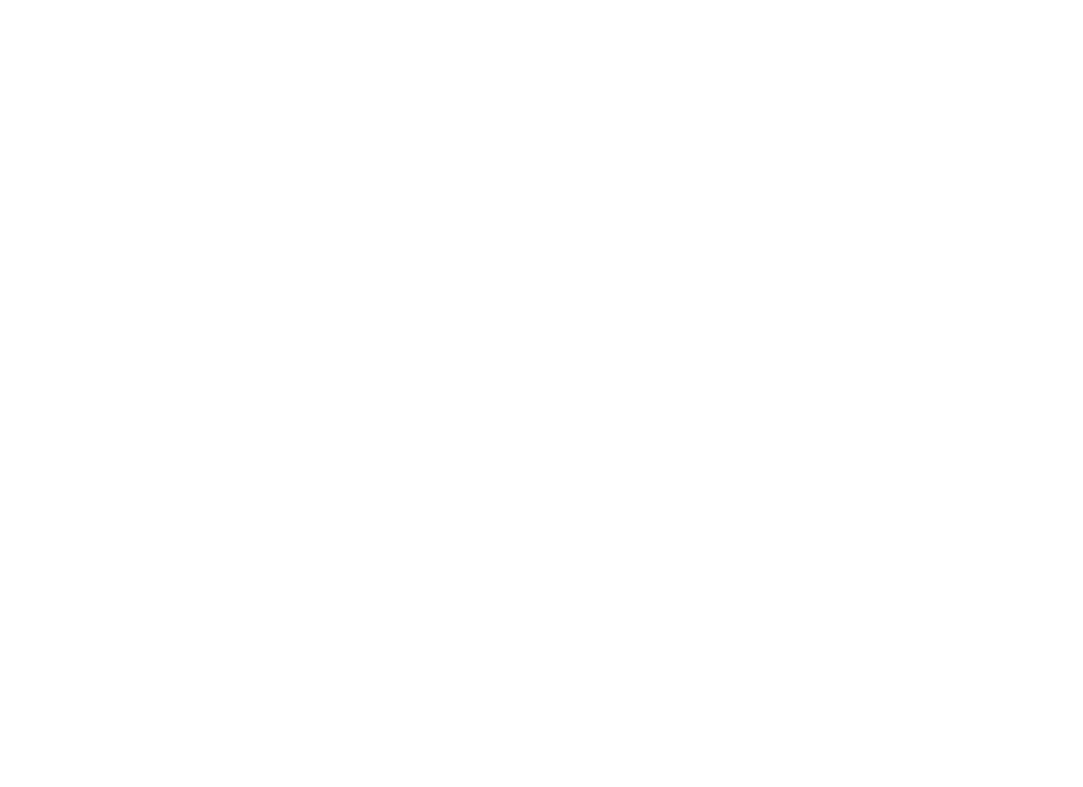
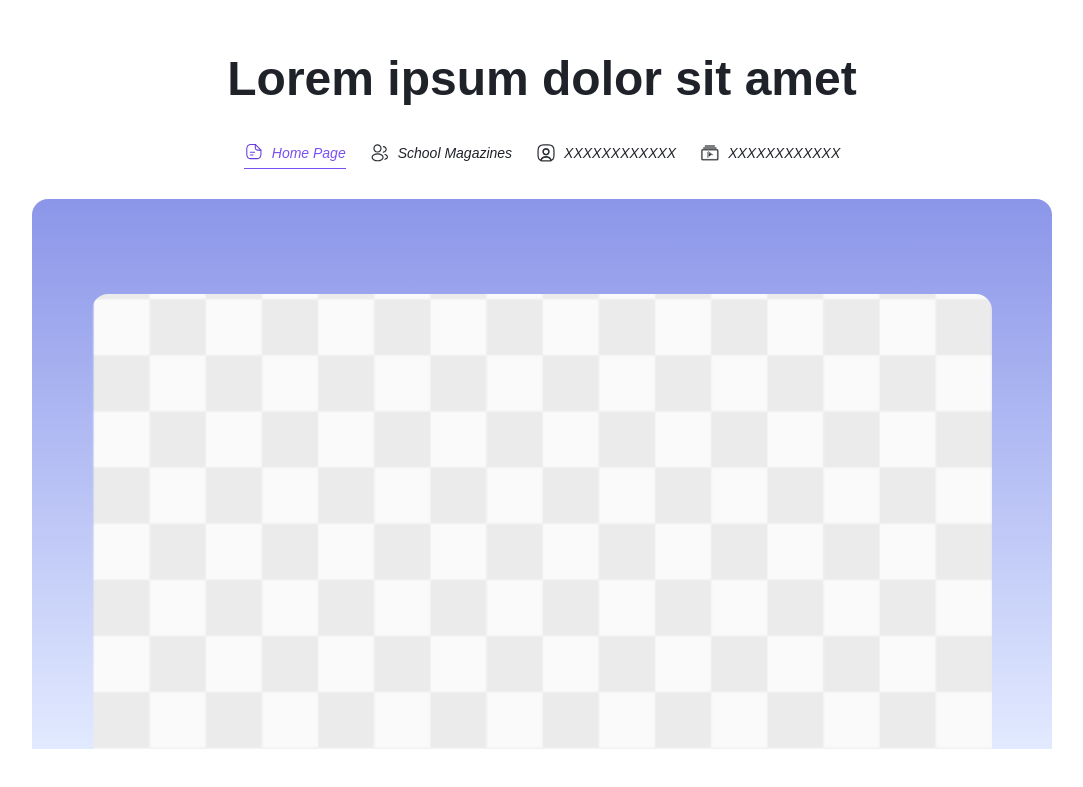
Before and after one commit to starteryouInc/Starteryou-Website, a React (Vite) app in the folder Starteryou/: page / in a window 1280 px wide. Shown: the part 3959-4746 px from the top of the page, without its empty margins (98-1181 px from the left). Before the commit the page ends 3910 px from the top, so only its background shows below. Built offline with nearby package versions, Linux system fonts and the light colour scheme.

Commit message:
BestJob4 Section

```diff
--- a/Starteryou/src/App.jsx
+++ b/Starteryou/src/App.jsx
@@ -2,6 +2,7 @@
 import BestJob from "./components/BestJob";
 import BestJob2 from "./components/BestJob2";
 import BestJob3 from "./components/BestJob3";
+import BestJob4 from "./components/BestJob4";
 import Hero from "./components/Hero";
 import Navbar from "./components/Navbar";
 
@@ -15,6 +16,7 @@
         <BestJob />
         <BestJob2 />
         <BestJob3 />
+        <BestJob4 />
       </div>
     </>
   );
--- /dev/null
+++ b/Starteryou/src/components/BestJob4.jsx
@@ -0,0 +1,127 @@
+import { useState } from "react";
+
+const icons = [
+  {
+    src: "/LandingPage/Icons/dashboard.svg",
+    alt: "Dashboard Icon",
+    text: "Home Page",
+    link: "/dashboard",
+  },
+  {
+    src: "/LandingPage/Icons/social.svg",
+    alt: "Settings Icon",
+    text: "School Magazines",
+    link: "/teams-socials",
+  },
+  {
+    src: "/LandingPage/Icons/user-square.svg",
+    alt: "User Icon",
+    text: "XXXXXXXXXXXX",
+    link: "/job-profile",
+  },
+  {
+    src: "/LandingPage/Icons/subscribe.svg",
+    alt: "Analytics Icon",
+    text: "XXXXXXXXXXXX",
+    link: "/subscription-management",
+  },
+];
+
+const BestJob4 = () => {
+  const [activeIcon, setActiveIcon] = useState(0);
+
+  return (
+    <div className="flex items-center justify-center py-16 lg:mt-20 px-4 lg:px-0">
+      <div className="max-w-[1200px] h-auto w-full text-center">
+        <p className="text-3xl sm:text-4xl md:text-5xl font-bold lg:font-extrabold text-[#1F2329] mb-6">
+          Lorem ipsum dolor sit amet
+        </p>
+        <div className="flex flex-col items-center mt-10">
+          {/* Icons for small screens */}
+          <div className="flex flex-col items-center space-y-4 sm:hidden">
+            <div className="flex flex-wrap justify-center space-x-6">
+              {icons.map(({ src, alt, text, link }, index) => (
+                <a
+                  href={link}
+                  key={index}
+                  className={`flex items-center mb-4 relative ${
+                    activeIcon === index ? "text-[#7950F2]" : "text-[#1F2329]"
+                  }`}
+                  onClick={() => setActiveIcon(index)}
+                >
+                  <img
+                    src={src}
+                    alt={alt}
+                    className="w-8 h-8"
+                    style={{
+                      filter:
+                        activeIcon === index
+                          ? "invert(29%) sepia(65%) saturate(7461%) hue-rotate(248deg) brightness(88%) contrast(97%)"
+                          : "none",
+                    }}
+                  />
+                  <span
+                    className={`ml-2 text-[9px] sm:text-sm italic font-light ${
+                      activeIcon === index ? "text-[#7950F2]" : "text-[#1F2329]"
+                    }`}
+                  >
+                    {text}
+                  </span>
+                  {activeIcon === index && (
+                    <div className="absolute bottom-[-2px] left-0 w-full h-[2px] bg-[#7950F2]" />
+                  )}
+                </a>
+              ))}
+            </div>
+          </div>
+
+          {/* Icons for medium and large screens */}
+          <div className="hidden sm:flex flex-wrap justify-center space-x-6">
+            {icons.map(({ src, alt, text }, index) => (
+              <div
+                key={index}
+                className={`flex items-center mb-4 relative cursor-pointer ${
+                  activeIcon === index ? "text-[#7950F2]" : "text-[#1F2329]"
+                }`}
+                onClick={() => setActiveIcon(index)}
+              >
+                <img
+                  src={src}
+                  alt={alt}
+                  className="w-[20px] h-[20px] md:w-[20px] md:h-[20px]"
+                  style={{
+                    filter:
+                      activeIcon === index
+                        ? "invert(29%) sepia(65%) saturate(7461%) hue-rotate(248deg) brightness(88%) contrast(97%)"
+                        : "none",
+                  }}
+                />
+                <span
+                  className={`ml-2 text-[9px] sm:text-sm italic ${
+                    activeIcon === index ? "text-[#7950F2]" : "text-[#1F2329]"
+                  }`}
+                >
+                  {text}
+                </span>
+                {activeIcon === index && (
+                  <div className="absolute bottom-[-6px] left-0 w-full h-[1.5px] bg-[#7950F2]" />
+                )}
+              </div>
+            ))}
+          </div>
+
+          {/* Image */}
+          <div className="w-[330px] h-[250px] md:w-[550px] lg:w-[1020px] lg:h-[550px] bg-gradient-to-b from-[#8B96E9] to-[#E2EAFF] rounded-t-2xl rounded-b-none overflow-hidden relative flex items-center justify-center lg:mt-5">
+            <img
+              src="/LandingPage/Rectangle.png"
+              alt="Overflowing Image"
+              className="relative w-[235px] h-[220px] top-[25px] md:w-[380px] md:h-[200px] lg:w-[900px] lg:h-[460px] lg:top-[50px] object-cover rounded-t-2xl rounded-b-none"
+            />
+          </div>
+        </div>
+      </div>
+    </div>
+  );
+};
+
+export default BestJob4;
```
